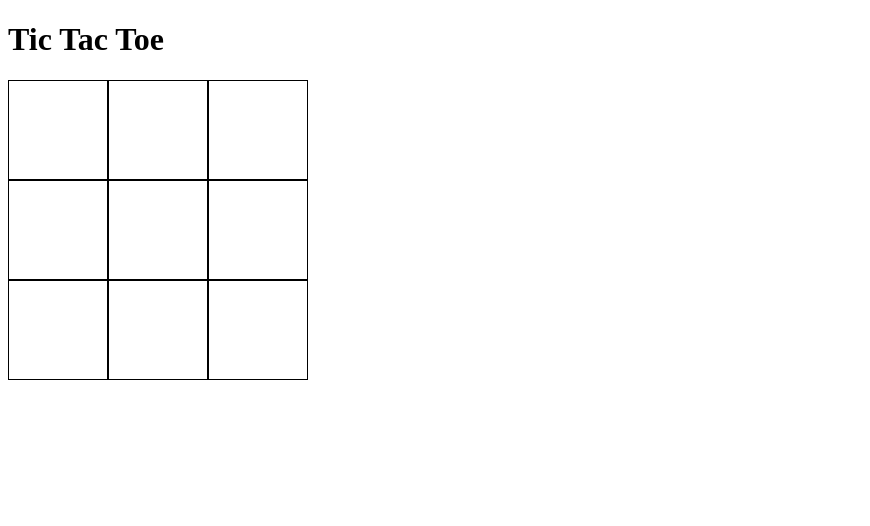
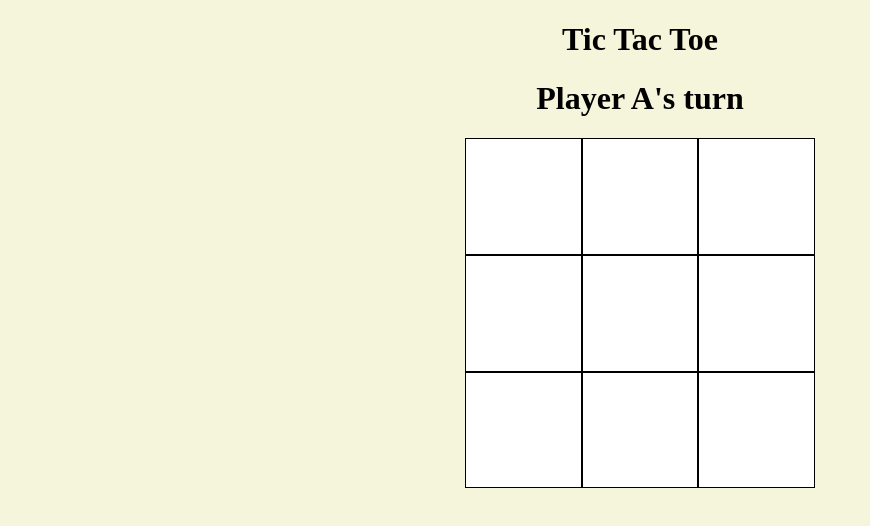
Before and after one commit to ntmy777/tictactoe, a plain HTML site: page index.html in a window 1280 px wide. Shown: the whole page, without its empty margins (0-870 px from the left). Drawn offline with Linux system fonts and the light colour scheme.

Commit message:
fix display last marked position before declare win or tie, add style

```diff
--- a/index.html
+++ b/index.html
@@ -9,10 +9,7 @@
 </head>
 <body>
     <h1>Tic Tac Toe</h1>
-    <h1 class="winDeclare"></h1>
-    <h1 class="label"></h1>
-    <div class="container">
-
-    </div>
+    <h1 class="label">Player A's turn</h1>
+    <div class="container"></div>
 </body>
 </html>
--- a/script.js
+++ b/script.js
@@ -21,11 +21,7 @@ let gameboard = (function () {
         gameController.playerTurn();
     };
 
-    const resetBoard = function () {
-        setBoard();
-    }
-
-    return { setBoardSize, setBoard, getBoard, setBoardValue, resetBoard };
+    return { setBoardSize, setBoard, getBoard, setBoardValue };
 })();
 
 let player = {
@@ -57,7 +53,7 @@ let gameController = (function () {
     };
 
     const playerLabel = function () {
-        return `player ${currentPlayer.name}'s turn`
+        return `Player ${currentPlayer.name}'s turn`
     };
 
     var marking = false;
@@ -74,8 +70,12 @@ let gameController = (function () {
         if (gameboard.getBoard()[row][column] != "O" && gameboard.getBoard()[row][column] != "X" && row < gameboard.getBoard().length && column < gameboard.getBoard().length) {
             gameboard.setBoardValue(row, column, currentPlayer.mark);
             setMarked(true);
-            winCondition();
-            tie();
+            // winCondition();
+            // tie();
+            setTimeout(() => {
+                winCondition();
+                tie();
+            }, 100);
             return screenController.label();
         }
         else {
@@ -166,7 +166,7 @@ let gameController = (function () {
         }
 
         if (diagonalLeftToRight || diagonalRightToLeft || outerRow || outerVertical) {
-            window.alert(`player ${gameWinner} win`);
+            window.alert(`Player ${gameWinner} win`);
             currentPlayer = player.playerA;
             setMarked(false);
             return screenController.initialize();
@@ -197,10 +197,10 @@ let gameController = (function () {
 let screenController = (function () {
     // display array and player's turn
     const container = document.querySelector(".container");
+    const labelDisplay = document.querySelector(".label");
+
     const label = function () {
-        let labelDisplay = document.querySelector(".label");
         labelDisplay.textContent = gameController.playerLabel();
-        // console.log(gameboard.getBoard());
     }
 
     const updateBoard = function (e) {
@@ -213,10 +213,9 @@ let screenController = (function () {
     }
 
     const initialize = function () {
-        gameboard.resetBoard();
-        // label();
-        container.textContent="";
-        const label = document.querySelector(".label");
+        gameboard.setBoard();
+        label();
+        container.textContent = "";
         container.style.gridTemplateColumns = `repeat(${(gameboard.getBoard().length)}, 1fr)`;
         container.style.gridTemplateRows = `repeat(${gameboard.getBoard().length}, 1fr)`;
 
--- a/style.css
+++ b/style.css
@@ -1,7 +1,8 @@
 .container{
     display: grid;
-    width: 300px;
-    height: 300px;
+    width: 350px;
+    height: 350px;
+    margin: auto;
 }
 
 .boardCell {
@@ -10,10 +11,15 @@
     display: flex;
     justify-content: center;
     align-items: center;
-    font-size: 24px;
+    font-size: 30px;
     cursor: pointer;
 }
 
 .boardCell:hover {
     background-color: lightgray;
 }
+
+body{
+    text-align: center;
+    background-color: beige;
+}
```
